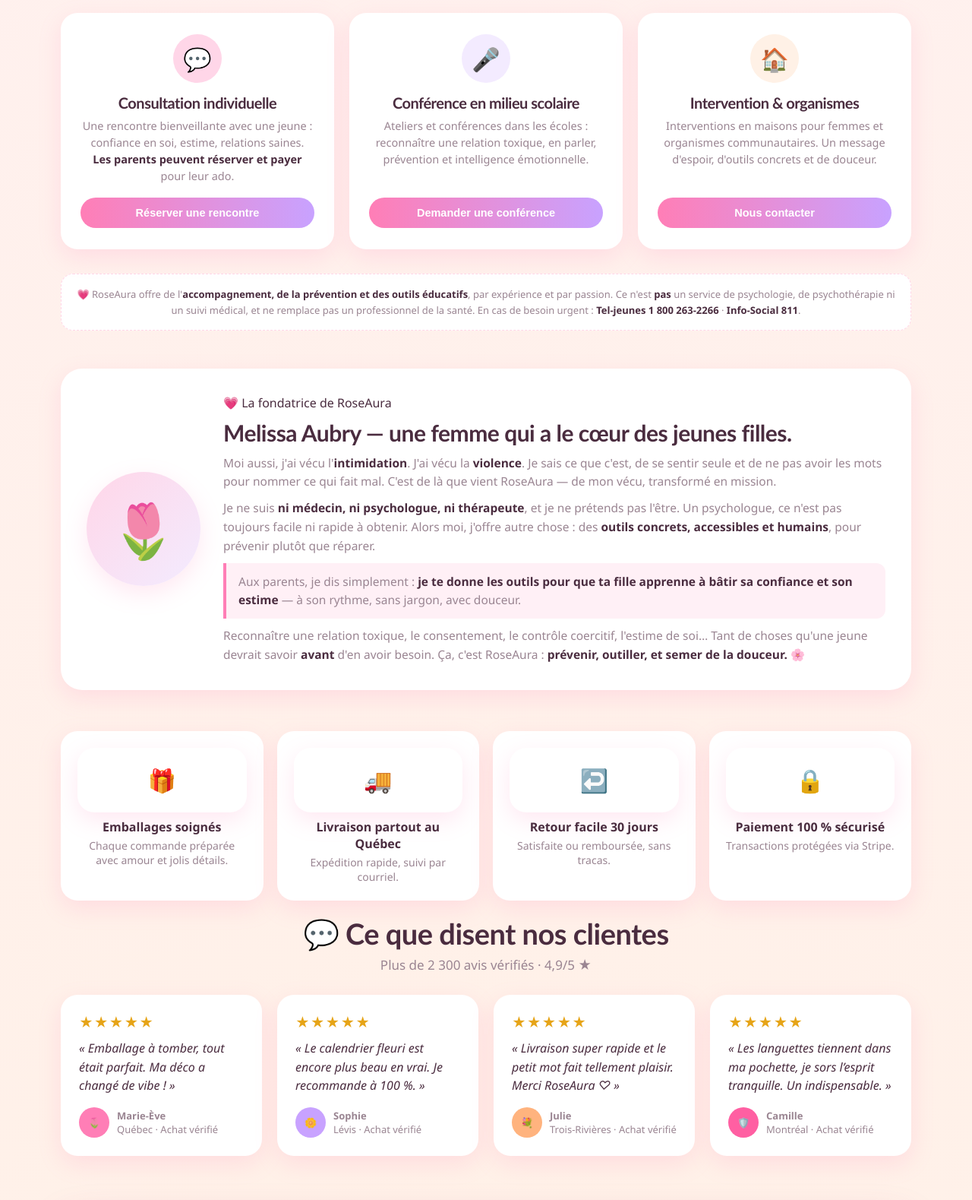
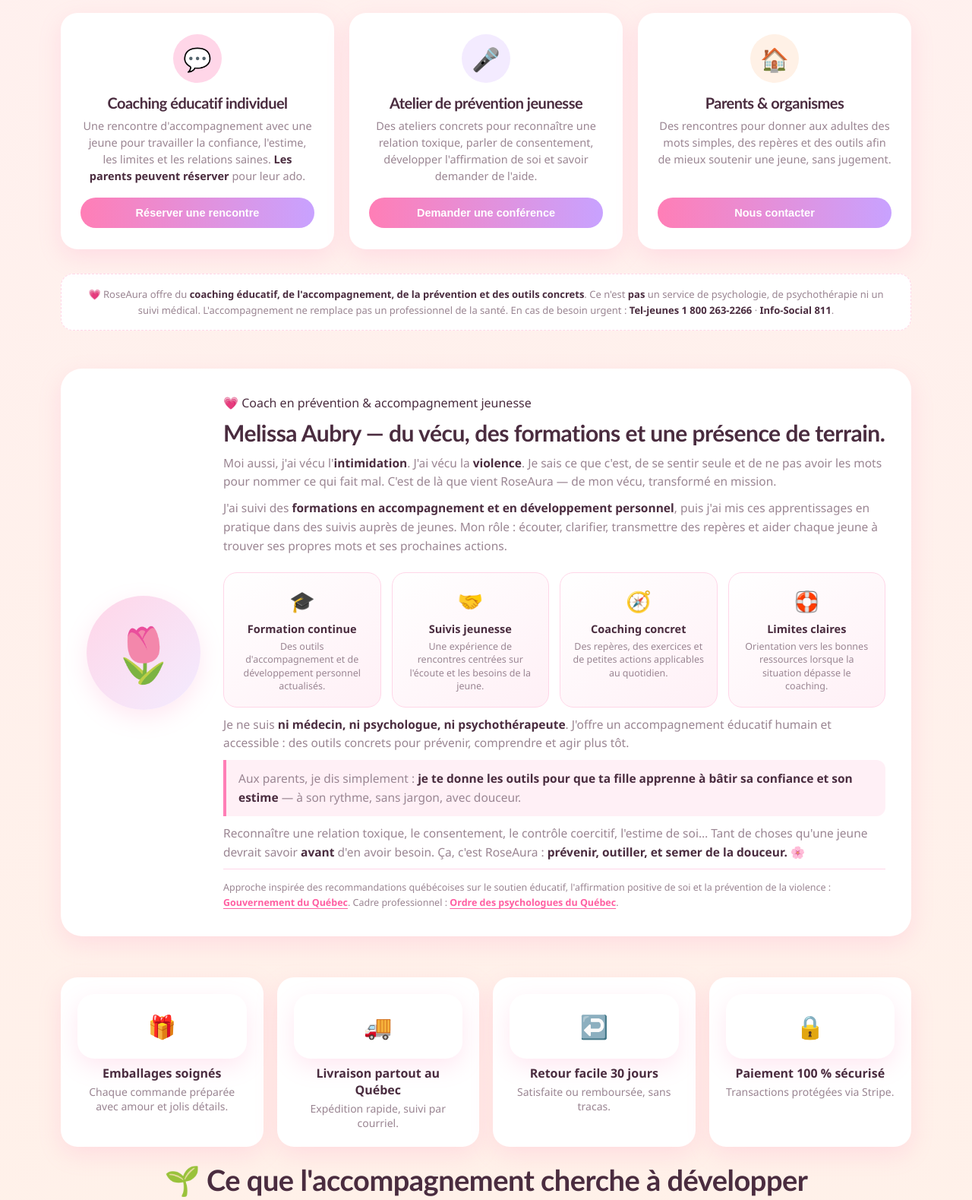
Before and after one commit to costructionlapointe/roseaura, a plain HTML site: page index.html in a window 1280 px wide. Shown: the part 6420-7999 px from the top of the page at 76% size. Drawn offline with Linux system fonts and the light colour scheme.

Commit message:
Mettre Melissa et son expertise de l’avant

```diff
--- a/index.html
+++ b/index.html
@@ -181,6 +181,17 @@
   .avis-legal{background:#fff;border:1px dashed var(--rose-clair);border-radius:16px;padding:16px 20px;margin-top:22px;font-size:13px;color:var(--gris);line-height:1.55;text-align:center}
   .avis-legal b{color:var(--encre)}
 
+  /* ---- Expertise de la fondatrice ---- */
+  .expertise{display:grid;grid-template-columns:repeat(4,1fr);gap:14px;margin:22px 0 8px}
+  .expertise-item{background:linear-gradient(145deg,#fff,var(--rose-pale));border:1px solid var(--rose-clair);border-radius:18px;padding:18px 15px;text-align:center}
+  .expertise-item span{font-size:27px;display:block;margin-bottom:8px}
+  .expertise-item b{display:block;font-size:14.5px;margin-bottom:5px}
+  .expertise-item small{color:var(--gris);font-size:12.5px;line-height:1.4;display:block}
+  .sources-pro{margin-top:16px;padding-top:14px;border-top:1px solid var(--rose-clair);font-size:12.5px!important}
+  .sources-pro a{color:var(--rose-fonce);font-weight:800;text-decoration:underline;text-underline-offset:3px}
+  @media(max-width:820px){.expertise{grid-template-columns:1fr 1fr}}
+  @media(max-width:460px){.expertise{grid-template-columns:1fr}}
+
   /* ---- À propos ---- */
   .apropos{background:#fff;border-radius:28px;padding:34px;box-shadow:var(--ombre);display:grid;grid-template-columns:auto 1fr;gap:30px;align-items:center;margin:50px 0 10px}
   .ap-photo{width:150px;height:150px;border-radius:50%;background:linear-gradient(135deg,var(--rose-clair),var(--lila-pale));display:grid;place-items:center;font-size:70px;box-shadow:var(--ombre)}
@@ -206,6 +217,16 @@
   .avis .rond{width:40px;height:40px;border-radius:50%;display:grid;place-items:center;font-size:20px;color:#fff}
   .avis .qui b{display:block}
   .avis .qui span{color:var(--gris);font-size:13px}
+
+  /* ---- Retombées de l'accompagnement ---- */
+  .impact-grille{display:grid;grid-template-columns:repeat(auto-fit,minmax(220px,1fr));gap:18px;padding-bottom:20px}
+  .impact{background:#fff;border-radius:var(--rayon);padding:24px;box-shadow:var(--ombre);border-top:4px solid var(--rose)}
+  .impact:nth-child(2){border-color:var(--lila)}
+  .impact:nth-child(3){border-color:var(--menthe)}
+  .impact:nth-child(4){border-color:var(--peche)}
+  .impact span{font-size:30px}
+  .impact h3{font-size:18px;margin:10px 0 7px}
+  .impact p{color:var(--gris);font-size:14px;line-height:1.5}
 
   /* ---- Infolettre ---- */
   .news{background:linear-gradient(120deg,var(--rose),var(--lila));border-radius:28px;padding:44px 30px;text-align:center;color:#fff;margin:50px 0 60px;box-shadow:var(--ombre-forte)}
@@ -414,26 +435,26 @@
   <div class="services">
     <div class="service">
       <div class="s-ico" style="background:var(--rose-clair)">💬</div>
-      <h3>Consultation individuelle</h3>
-      <p>Une rencontre bienveillante avec une jeune : confiance en soi, estime, relations saines. <b>Les parents peuvent réserver et payer</b> pour leur ado.</p>
+      <h3>Coaching éducatif individuel</h3>
+      <p>Une rencontre d'accompagnement avec une jeune pour travailler la confiance, l'estime, les limites et les relations saines. <b>Les parents peuvent réserver</b> pour leur ado.</p>
       <button class="btn-reserver" onclick="reserver('une consultation individuelle')">Réserver une rencontre</button>
     </div>
     <div class="service">
       <div class="s-ico" style="background:var(--lila-pale)">🎤</div>
-      <h3>Conférence en milieu scolaire</h3>
-      <p>Ateliers et conférences dans les écoles : reconnaître une relation toxique, en parler, prévention et intelligence émotionnelle.</p>
+      <h3>Atelier de prévention jeunesse</h3>
+      <p>Des ateliers concrets pour reconnaître une relation toxique, parler de consentement, développer l'affirmation de soi et savoir demander de l'aide.</p>
       <button class="btn-reserver" onclick="reserver('une conférence scolaire')">Demander une conférence</button>
     </div>
     <div class="service">
       <div class="s-ico" style="background:var(--peche-pale)">🏠</div>
-      <h3>Intervention & organismes</h3>
-      <p>Interventions en maisons pour femmes et organismes communautaires. Un message d'espoir, d'outils concrets et de douceur.</p>
+      <h3>Parents & organismes</h3>
+      <p>Des rencontres pour donner aux adultes des mots simples, des repères et des outils afin de mieux soutenir une jeune, sans jugement.</p>
       <button class="btn-reserver" onclick="reserver('une intervention en organisme')">Nous contacter</button>
     </div>
   </div>
   <p class="avis-legal">
-    💗 RoseAura offre de l'<b>accompagnement, de la prévention et des outils éducatifs</b>, par expérience et par passion.
-    Ce n'est <b>pas</b> un service de psychologie, de psychothérapie ni un suivi médical, et ne remplace pas un professionnel de la santé.
+    💗 RoseAura offre du <b>coaching éducatif, de l'accompagnement, de la prévention et des outils concrets</b>.
+    Ce n'est <b>pas</b> un service de psychologie, de psychothérapie ni un suivi médical. L'accompagnement ne remplace pas un professionnel de la santé.
     En cas de besoin urgent : <b>Tel-jeunes 1&nbsp;800&nbsp;263-2266</b> · <b>Info-Social 811</b>.
   </p>
 </section>
@@ -442,12 +463,20 @@
   <div class="apropos">
     <div class="ap-photo">🌷</div>
     <div class="ap-txt">
-      <span class="kicker" style="position:static">💗 La fondatrice de RoseAura</span>
-      <h2>Melissa Aubry — une femme qui a le cœur des jeunes filles.</h2>
+      <span class="kicker" style="position:static">💗 Coach en prévention & accompagnement jeunesse</span>
+      <h2>Melissa Aubry — du vécu, des formations et une présence de terrain.</h2>
       <p>Moi aussi, j'ai vécu l'<b>intimidation</b>. J'ai vécu la <b>violence</b>. Je sais ce que c'est, de se sentir seule et de ne pas avoir les mots pour nommer ce qui fait mal. C'est de là que vient RoseAura — de mon vécu, transformé en mission.</p>
-      <p>Je ne suis <b>ni médecin, ni psychologue, ni thérapeute</b>, et je ne prétends pas l'être. Un psychologue, ce n'est pas toujours facile ni rapide à obtenir. Alors moi, j'offre autre chose : des <b>outils concrets, accessibles et humains</b>, pour prévenir plutôt que réparer.</p>
+      <p>J'ai suivi des <b>formations en accompagnement et en développement personnel</b>, puis j'ai mis ces apprentissages en pratique dans des suivis auprès de jeunes. Mon rôle : écouter, clarifier, transmettre des repères et aider chaque jeune à trouver ses propres mots et ses prochaines actions.</p>
+      <div class="expertise" aria-label="L'approche de Melissa Aubry">
+        <div class="expertise-item"><span>🎓</span><b>Formation continue</b><small>Des outils d'accompagnement et de développement personnel actualisés.</small></div>
+        <div class="expertise-item"><span>🤝</span><b>Suivis jeunesse</b><small>Une expérience de rencontres centrées sur l'écoute et les besoins de la jeune.</small></div>
+        <div class="expertise-item"><span>🧭</span><b>Coaching concret</b><small>Des repères, des exercices et de petites actions applicables au quotidien.</small></div>
+        <div class="expertise-item"><span>🛟</span><b>Limites claires</b><small>Orientation vers les bonnes ressources lorsque la situation dépasse le coaching.</small></div>
+      </div>
+      <p>Je ne suis <b>ni médecin, ni psychologue, ni psychothérapeute</b>. J'offre un accompagnement éducatif humain et accessible : des outils concrets pour prévenir, comprendre et agir plus tôt.</p>
       <p class="ap-parent">Aux parents, je dis simplement : <b>je te donne les outils pour que ta fille apprenne à bâtir sa confiance et son estime</b> — à son rythme, sans jargon, avec douceur.</p>
       <p>Reconnaître une relation toxique, le consentement, le contrôle coercitif, l'estime de soi… Tant de choses qu'une jeune devrait savoir <b>avant</b> d'en avoir besoin. Ça, c'est RoseAura : <b>prévenir, outiller, et semer de la douceur.</b> 🌸</p>
+      <p class="sources-pro">Approche inspirée des recommandations québécoises sur le soutien éducatif, l'affirmation positive de soi et la prévention de la violence : <a href="https://www.quebec.ca/education/prescolaire-primaire-et-secondaire/ressources-outils-reseau-scolaire/sante-bien-etre-jeunes/ekip/interventions-par-sujets-de-sante-et-de-bien-etre-en-contexte-scolaire/violence-interventions-en-contexte-scolaire" target="_blank" rel="noopener">Gouvernement du Québec</a>. Cadre professionnel : <a href="https://www.ordrepsy.qc.ca/fr/la-psychotherapie" target="_blank" rel="noopener">Ordre des psychologues du Québec</a>.</p>
     </div>
   </div>
 </section>
@@ -462,9 +491,14 @@
 </section>
 
 <section id="avis" class="wrap">
-  <h2 class="titre-section">💬 Ce que disent nos clientes</h2>
-  <p class="sous-titre">Plus de 2 300 avis vérifiés · 4,9/5 ★</p>
-  <div class="avis-grille" id="avisGrille"></div>
+  <h2 class="titre-section">🌱 Ce que l'accompagnement cherche à développer</h2>
+  <p class="sous-titre">Des compétences personnelles et sociales qui restent utiles longtemps</p>
+  <div class="impact-grille" id="avisGrille">
+    <article class="impact"><span>💬</span><h3>Mettre des mots</h3><p>Nommer ce qui se passe, distinguer un conflit d'une violence et parler sans honte.</p></article>
+    <article class="impact"><span>🧭</span><h3>Reconnaître les signaux</h3><p>Repérer le contrôle, l'isolement, le love bombing et les comportements qui dépassent une limite.</p></article>
+    <article class="impact"><span>🌷</span><h3>S'affirmer avec confiance</h3><p>Développer une affirmation positive de soi et prendre des décisions plus responsables.</p></article>
+    <article class="impact"><span>🛟</span><h3>Savoir demander de l'aide</h3><p>Identifier une personne sûre et utiliser rapidement les ressources adaptées au besoin.</p></article>
+  </div>
 </section>
 
 <section class="wrap">
@@ -782,6 +816,6 @@ function finQuiz(){
 }
 
 /* ---------- Init ---------- */
-rendreCats(); rendreGrille(); rendreAvis(); rendreQuiz(); majCompteur();
+rendreCats(); rendreGrille(); rendreQuiz(); majCompteur();
 $('#notePaiement').innerHTML='🔒 Paiement sécurisé — <b>Stripe à brancher</b>';
 </script>
```
